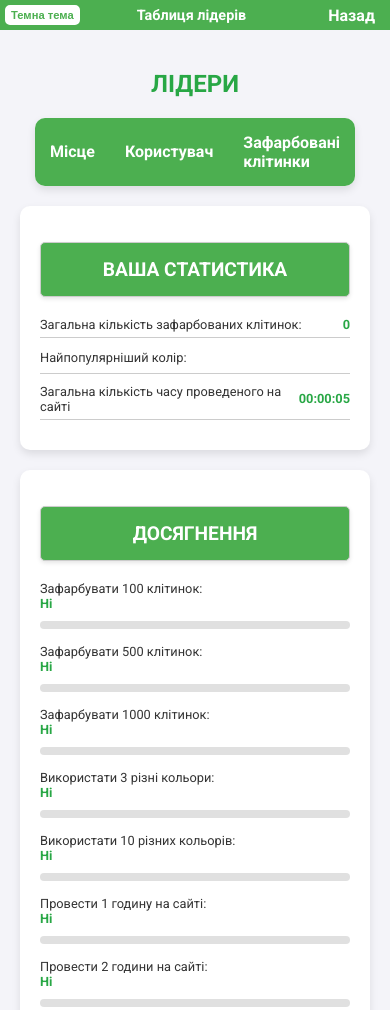
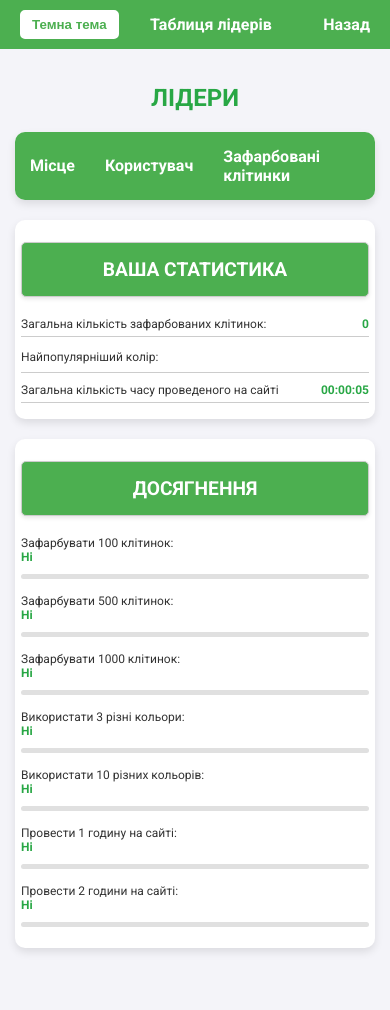
Before and after one commit to ewgerr/Etch-a-Sketch, a website: page public/leaderboard.html in a window 390 px wide. Shown: the top 1010 px of the page. After the commit the page ends 983 px from the top, so only its background shows below. Drawn offline with Linux system fonts and the light colour scheme; no server answers.

Commit message:
feat: додано новий функціонал, покращено адаптивність та виправлено помилки

```diff
--- a/public/leaderbord.css
+++ b/public/leaderbord.css
@@ -1,4 +1,3 @@
-
 :root {
     --background-color: #f4f4f9;
     --text-color: #333;
@@ -187,7 +186,6 @@ tr.bronze td:first-child {
 
 .statistics {
     background-color: var(--container-background-color);
-    /* border: 1px solid var(--container-border-color); */
     border-radius: 10px;
     padding: 20px;
     margin: 20px 0;
@@ -283,100 +281,21 @@ tr.bronze td:first-child {
 }
 
 
-@media (max-width: 600px) {
-    header {
-        display: flex;
-        flex-direction: row;
-        justify-content: space-between;
-        align-items: center;
-        padding: 10px;
-    }
-
-    header h1 {
-        font-size: 1.5rem;
-        margin-right: 10px;
-    }
-
-    #themeToggle {
-        padding: 5px;
-        font-size: 0.9rem;
-    }
-}
-
-@media (max-width: 1200px) {
-    header {
-        display: flex;
-        flex-direction: row;
-        justify-content: space-between;
-        align-items: center;
+@media (max-width: 1024px) {
+    main {
         padding: 15px;
     }
 
-    header h1 {
-        font-size: 1.6rem;
-        margin-right: 15px;
+    table {
+        font-size: 0.9rem;
+        width: 100%;
     }
 
-    #themeToggle {
-        padding: 5px 8px;
-        font-size: 0.9rem;
-    }
-}
-
-@media (max-width: 992px) {
-    header {
-        display: flex;
-        flex-direction: row;
-        justify-content: space-between;
-        align-items: center;
-        padding: 10px;
+    .statistics, .achievements {
+        padding: 15px;
     }
 
-    header h1 {
-        font-size: 1.4rem;
-        margin-right: 15px;
-    }
-
-    #themeToggle {
-        padding: 4px 7px;
-        font-size: 0.85rem;
-    }
-}
-
-@media (max-width: 768px) {
-    header {
-        display: flex;
-        flex-direction: row;
-        justify-content: space-between;
-        align-items: center;
-        padding: 10px;
-    }
-
-    header h1 {
-        font-size: 1.2rem;
-        margin-right: 10px;
-    }
-
-    nav a {
-        margin-left: 10px;
-        margin-right: 10px;
-    }
-
-    table {
-        font-size: 0.8rem;
-    }
-
-    tbody td {
-        padding: 8px;
-    }
-
-    .statistics ul li,
-    .achievements ul li {
-        font-size: 0.9rem;
-    }
-
-    .statistics ul li span,
-    .achievements ul li span {
+    .statistics ul li, .achievements ul li {
         font-size: 0.9rem;
     }
 
@@ -385,41 +304,51 @@ tr.bronze td:first-child {
     }
 }
 
-@media (max-width: 576px) {
-    header {
+@media (max-width: 768px) {
+    header h1 {
+        font-size: 1.5rem;
+    }
+
+    table {
+        font-size: 0.85rem;
+        width: 100%;
+    }
+
+
+    tbody tr {
         display: flex;
         flex-direction: row;
+        width: 275%;
         justify-content: space-between;
-        align-items: center;
+
+        border-radius: 5px;
+        padding: 10px;
+
+        box-shadow: 0 2px 4px rgba(0, 0, 0, 0.1);
+    }
+
+    tbody td {
+        display: flex;
+        justify-content: space-between;
+        padding: 5px 0;
+        font-size: 0.85rem;
+    }
+
+    tbody td:first-child {
+        font-weight: bold;
+        text-align: left;
+    }
+
+    tbody td:last-child {
+        text-align: right;
+    }
+
+    .statistics, .achievements {
         padding: 10px;
     }
 
-    header h1 {
-        font-size: 1rem;
-        margin-right: 10px;
-    }
-
-    #themeToggle {
-        padding: 3px 5px;
-        font-size: 0.8rem;
-    }
-
-    table {
-        font-size: 0.75rem;
-    }
-
-    tbody td {
-        padding: 6px;
-    }
-
-    .statistics ul li,
-    .achievements ul li {
-        font-size: 0.8rem;
-    }
-
-    .statistics ul li span,
-    .achievements ul li span {
-        font-size: 0.8rem;
+    .statistics ul li, .achievements ul li {
+        font-size: 0.85rem;
     }
 
     .achievements .progress-bar {
@@ -427,30 +356,64 @@ tr.bronze td:first-child {
     }
 }
 
-@media (max-width: 400px) {
-    header {
-        display: flex;
-        flex-direction: row;
-        justify-content: space-between;
-        align-items: center;
-        padding: 5px;
-    }
-
+@media (max-width: 576px) {
     header h1 {
-        font-size: 0.9rem;
-        margin-right: 5px;
-    }
-
-    #themeToggle {
-        padding: 2px 4px;
-        font-size: 0.7rem;
+        font-size: 1.2rem;
     }
 
     table {
-        font-size: 0.7rem;
+        font-size: 0.8rem;
+    }
+
+    tbody tr {
+        padding: 8px;
     }
 
     tbody td {
-        padding: 5px;
+        font-size: 0.8rem;
+        padding: 4px 0;
+    }
+
+    .statistics, .achievements {
+        padding: 8px;
+    }
+
+    .statistics ul li, .achievements ul li {
+        font-size: 0.8rem;
+    }
+
+    .achievements .progress-bar {
+        height: 6px;
     }
 }
+
+@media (max-width: 400px) {
+    header h1 {
+        font-size: 1rem;
+    }
+
+    table {
+        font-size: 0.75rem;
+    }
+
+    tbody tr {
+        padding: 6px;
+    }
+
+    tbody td {
+        font-size: 0.75rem;
+        padding: 3px 0;
+    }
+
+    .statistics, .achievements {
+        padding: 6px;
+    }
+
+    .statistics ul li, .achievements ul li {
+        font-size: 0.75rem;
+    }
+
+    .achievements .progress-bar {
+        height: 5px;
+    }
+}
--- a/public/script.js
+++ b/public/script.js
@@ -86,7 +86,6 @@ document.addEventListener('DOMContentLoaded', () => {
 
         const currentTime = Date.now();
 
-        // Перевірка, чи потрібно чекати
         if (isRequestInProgress || currentTime - lastRequestTime < 60000) {
             const timeLeft = Math.ceil((60000 - (currentTime - lastRequestTime)) / 1000);
             alert(`Зачекайте ${timeLeft} секунд перед наступним зафарбуванням.`);
@@ -117,7 +116,7 @@ document.addEventListener('DOMContentLoaded', () => {
 
                 startTimer();
 
-                if (paintedCellsCount >= paintedCellsThreshold && !isEasterEggTriggered) {
+                if (paintedCellsCount === paintedCellsThreshold && !isEasterEggTriggered) {
                     isEasterEggTriggered = true;
                     activateRainbowTheme();
                     showCongratulations();
```
Also changed, not shown: init_db.js (deleted, +0 -13 lines), public/chat.js (+3 -10 lines), public/users/register.js (+1 -9 lines), server.js (+0 -25 lines), 2 other files.
